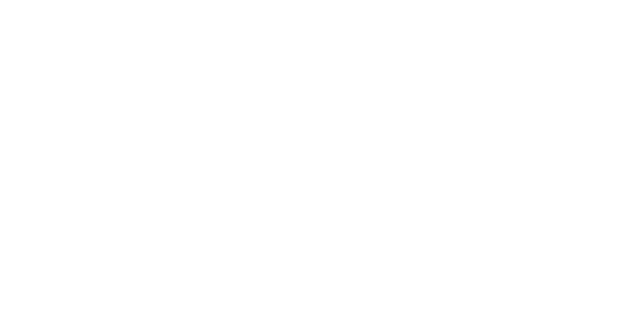
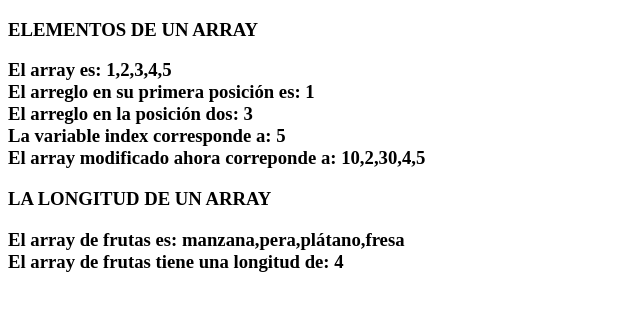
Before and after one commit to Jeeidy/ADSO_2670687, a plain HTML site: page Array/index.html in a window 1280 px wide. Shown: the whole page, without its empty margins (0-640 px from the left). Drawn offline with Linux system fonts and the light colour scheme.

Commit message:
Longitud de arreglos

```diff
--- a/Array/index.html
+++ b/Array/index.html
@@ -7,6 +7,6 @@
     <title>Array || Javascript</title>
 </head>
 <body>
-
+    <script src="js/script.js"></script>
 </body>
 </html>
--- /dev/null
+++ b/Array/js/script.js
@@ -0,0 +1,28 @@
+//Acceder a los elementos de un Array
+
+document.write("<h3>ELEMENTOS DE UN ARRAY<h3/>")
+
+const numbers = [1, 2, 3, 4, 5]
+document.write("El array es: "+numbers +"<br>")
+
+document.write("El arreglo en su primera posición es: " +numbers[0] +"<br>")
+
+document.write("El arreglo en la posición dos: "+numbers[2]+"<br>")
+
+//Usar variables para acceder a los elementos de un array.
+
+let index = 4
+document.write ("La variable index corresponde a: "+numbers[index] +"<br>")
+
+//Modificar elementos de un array
+
+numbers[0] = 10
+numbers[2] = 30
+document.write("El array modificado ahora correponde a: "+numbers +"<br>")
+
+//Longitud de una array
+document.write("<h3>LA LONGITUD DE UN ARRAY<h3/>")
+
+const frutas = ["manzana", "pera", "plátano", "fresa"]
+document.write("El array de frutas es: "+frutas +"<br>")
+document.write("El array de frutas tiene una longitud de: "+frutas.length +"<br>")
```
